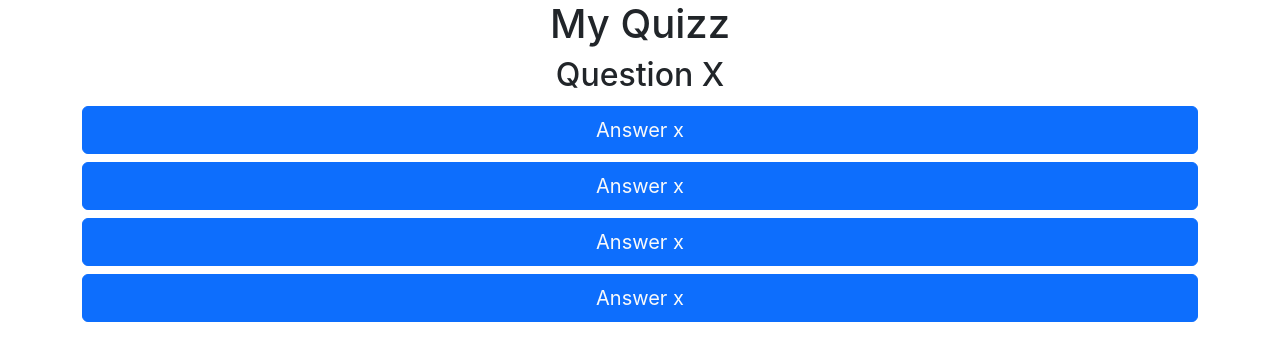
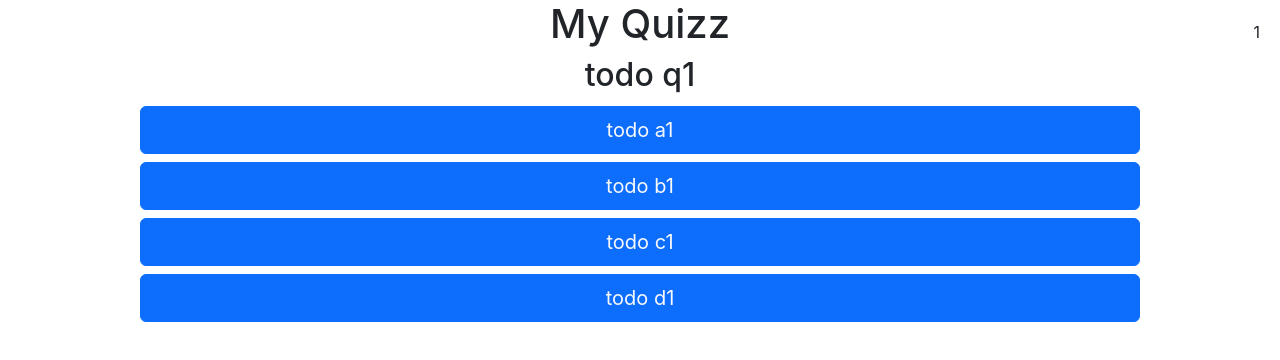
Before and after one commit to DWWM-Projects/TP-react-Quizz, a React (Create React App) app: page / in a window 1280 px wide. Shown: the top 360 px of the page. Built offline with nearby package versions, Linux system fonts and the light colour scheme.

Commit message:
Composant + Props

```diff
--- a/src/App.js
+++ b/src/App.js
@@ -1,27 +1,33 @@
+import React from "react";
+import Tableau from "./Tableau";
 
+class App extends React.Component {
+  constructor(props) {
+    super(props);
+    this.state={
+      quizzs: [
+        {id: 0, step: 1, question: "todo q1", ansA: "todo a1", ansB: "todo b1", ansC: "todo c1", ansD: "todo d1", answer: "todo rep1"},
+        {id: 1, step: 2, question: "todo q2", ansA: "todo a2", ansB: "todo b2", ansC: "todo c2", ansD: "todo d2", answer: "todo rep2"},
+        {id: 2, step: 3, question: "todo q3", ansA: "todo a3", ansB: "todo b3 a2", ansC: "todo c3", ansD: "todo d3 c2", answer: "todo rep3"},
+      ]
+    }
+  }
 
-function App() {
-  return (
-    <div>
-      <div className="container">
+  render() {
+    return (
+      <div>
+        <div id="panel">
+          <span id="step">{this.state.quizzs[0].step}</span>
+        </div>
+        <div className="container d-flex justify-content-center align-content-center">
 
-        <div className="d-flex flex-column">
-          <div className="panelQuestion d-flex flex-column align-items-center">
-            <h1 id="title">My Quizz</h1>
-            <h2 id="question">Question X</h2>
-          </div>
+          <Tableau quizz={this.state.quizzs} />
 
-          <div className="panelAnswer d-flex flex-column">
-            <button className="btn btn-lg btn-primary text-light rounded my-1">Answer x</button>
-            <button className="btn btn-lg btn-primary text-light rounded my-1">Answer x</button>
-            <button className="btn btn-lg btn-primary text-light rounded my-1">Answer x</button>
-            <button className="btn btn-lg btn-primary text-light rounded my-1">Answer x</button>
-          </div>
         </div>
+      </div>
 
-      </div>
-    </div>
-  );
+    );
+  }
 }
 
 export default App;
--- /dev/null
+++ b/src/Tableau.js
@@ -0,0 +1,24 @@
+import React from "react";
+
+class Tableau extends React.Component {
+    render() {
+        return (
+            <div className="col-12 d-flex flex-column">
+                <div className="panelQuestion d-flex flex-column align-items-center">
+                <h1 id="title">My Quizz</h1>
+                <h2 id="question">{this.props.quizz[0].question}</h2>
+                </div>
+
+                <div className="panelAnswer d-flex flex-column">
+                <button className="btn btn-lg btn-primary text-light rounded my-1">{this.props.quizz[0].ansA}</button>
+                <button className="btn btn-lg btn-primary text-light rounded my-1">{this.props.quizz[0].ansB}</button>
+                <button className="btn btn-lg btn-primary text-light rounded my-1">{this.props.quizz[0].ansC}</button>
+                <button className="btn btn-lg btn-primary text-light rounded my-1">{this.props.quizz[0].ansD}</button>
+                </div>
+            </div>
+
+        )
+    }
+}
+
+export default Tableau;
--- a/src/index.css
+++ b/src/index.css
@@ -7,6 +7,17 @@ body {
   -moz-osx-font-smoothing: grayscale;
 }
 
+#panel {
+  position: fixed;
+  top: 20px;
+  right: 20px;
+}
+
+.container {
+  width: 80%;
+  height: 100vh;
+}
+
 code {
   font-family: source-code-pro, Menlo, Monaco, Consolas, 'Courier New',
     monospace;
```
